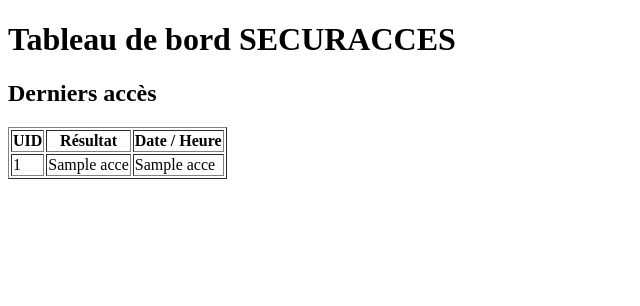
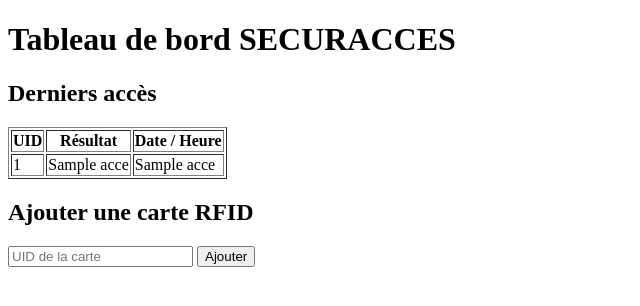
Before and after one commit to LEGER-A/SECURACCES, a Flask app: template Rpi/templates/dashboard.html in a window 1280 px wide. Shown: the top 306 px of the page, without its empty margins (0-640 px from the left). Run offline with Flask 3, Linux system fonts and the light colour scheme; the template is opened without the code that fills it: most values are stand-ins (such as "Sample title", 1, 10 or a date in 2020).

Commit message:
Ajouter une carte via l'interface web

```diff
--- a/Rpi/app.py
+++ b/Rpi/app.py
@@ -1,4 +1,4 @@
-from flask import Flask, request, jsonify, render_template
+from flask import Flask, request, jsonify, render_template, redirect
 import sqlite3
 
 app = Flask(__name__)
@@ -34,6 +34,17 @@
 
     return render_template("dashboard.html", journaux=access)
 
+@app.route("/add_card", methods=["POST"])
+def add_card():
+    uid = request.form.get("uid")
+    conn = sqlite3.connect("id_utilisateurs.db")
+    cursor = conn.cursor()
+    cursor.execute("INSERT INTO cartes_rfid(uid) VALUES (?)",(uid,))
+    conn.commit()
+    conn.close()
+
+    return redirect("/dashboard")
+
 def check_uid(uid):
 
     ## Connection a la base sqlite3
--- a/Rpi/templates/dashboard.html
+++ b/Rpi/templates/dashboard.html
@@ -25,5 +25,12 @@
         </tr>
         {% endfor %}
     </table>
+
+    <h2>Ajouter une carte RFID</h2>
+
+    <form method="POST" action="/add_card">
+        <input type="text" name="uid" placeholder="UID de la carte" required>
+        <button type="submit">Ajouter</button>
+    </form>
 </body>
 </html>
```
